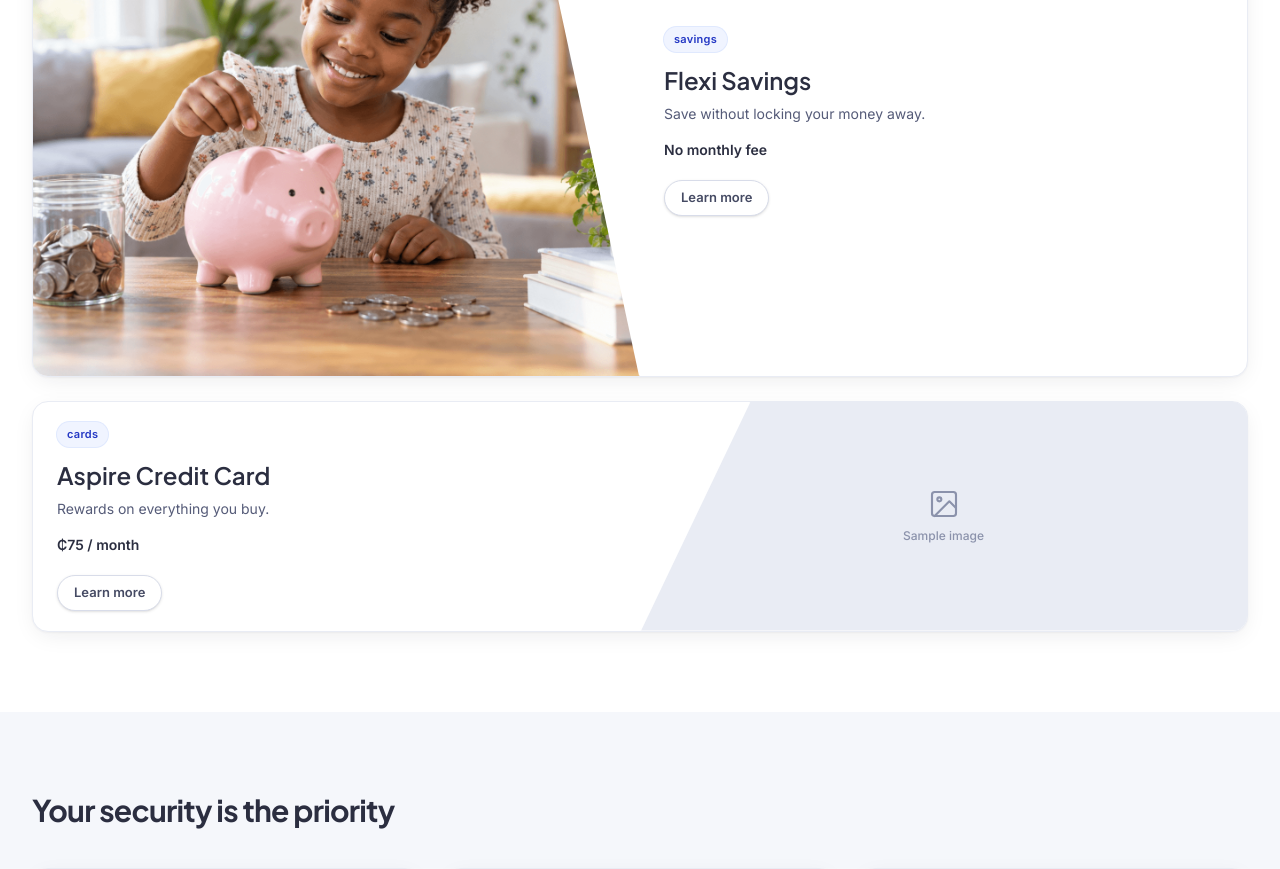
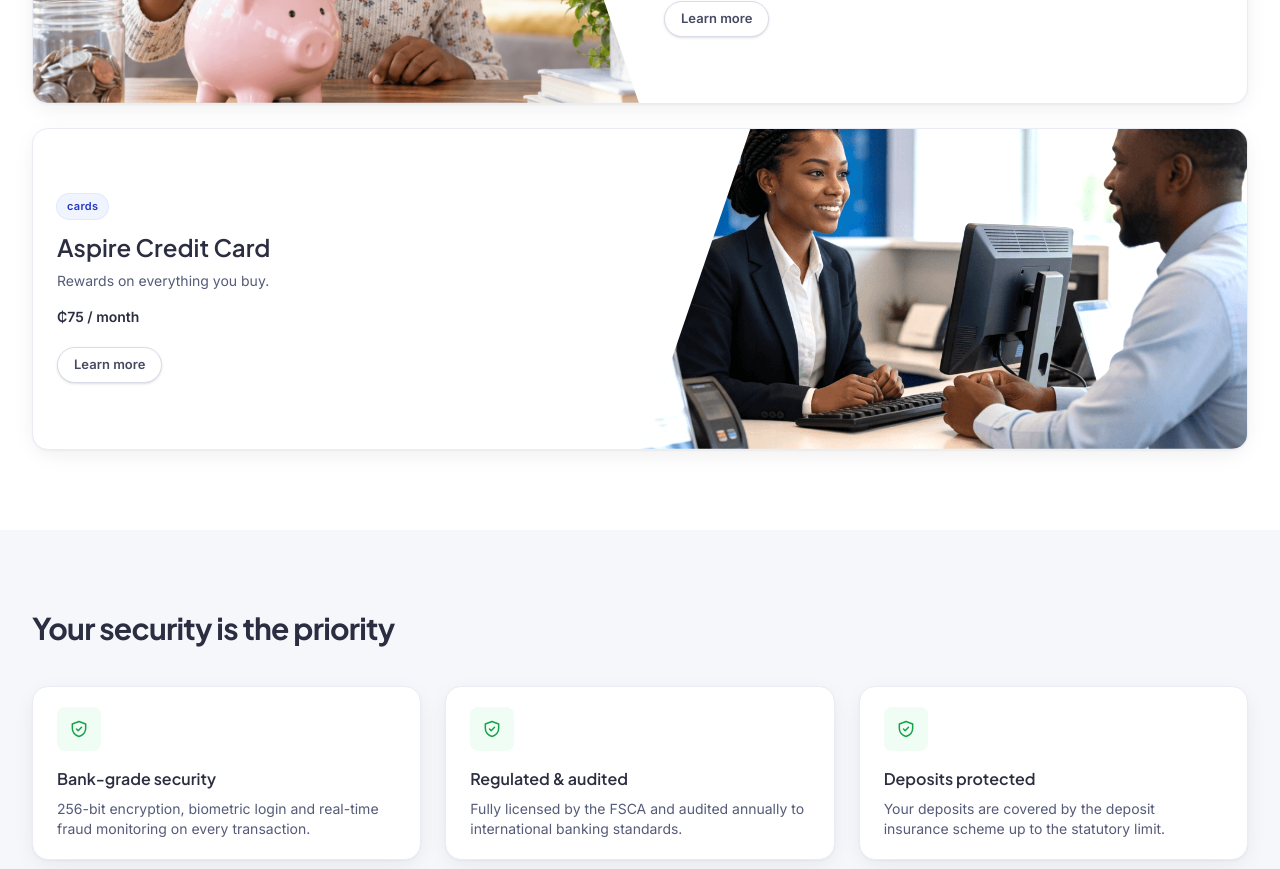
Before and after one commit to py4Charles/legacy-trust-bank, a React (Vite) app in the folder frontend/: page / in a window 1280 px wide. Shown: the part 2080-2949 px from the top of the page. Built offline with nearby package versions, Linux system fonts and the light colour scheme; no server answers.

Commit message:
Refactor code structure for improved readability and maintainability

```diff
--- a/frontend/src/pages/public/HomePage.tsx
+++ b/frontend/src/pages/public/HomePage.tsx
@@ -9,6 +9,7 @@
 import woman from "@/assets/woman.png";
 import everydayCheque from "@/assets/everyday-cheque.png";
 import flexiSavings from "@/assets/flexi-savings.png";
+import aspireCredit from "@/assets/aspire-credit.png";
 import "@/styles/woman.css";
 
 const stats = [
@@ -43,6 +44,7 @@
 const productImages: Record<string, string> = {
   "everyday-cheque": everydayCheque,
   "flex-savings": flexiSavings,
+  "aspire-credit-card": aspireCredit,
 };
 
 const categoryIcons: Record<string, ReactNode> = {
@@ -242,7 +244,11 @@
                         <img
                           src={productImages[product.slug]}
                           alt={product.name}
-                          className="h-full w-full object-cover"
+                          className={cn(
+                            "h-80 w-full object-cover",
+                            product.slug === "aspire-credit-card" &&
+                              "brightness-120",
+                          )}
                         />
                       ) : (
                         <div className="flex flex-col items-center gap-2">
```
Also changed, not shown: frontend/src/assets/aspire-credit.png (added).
